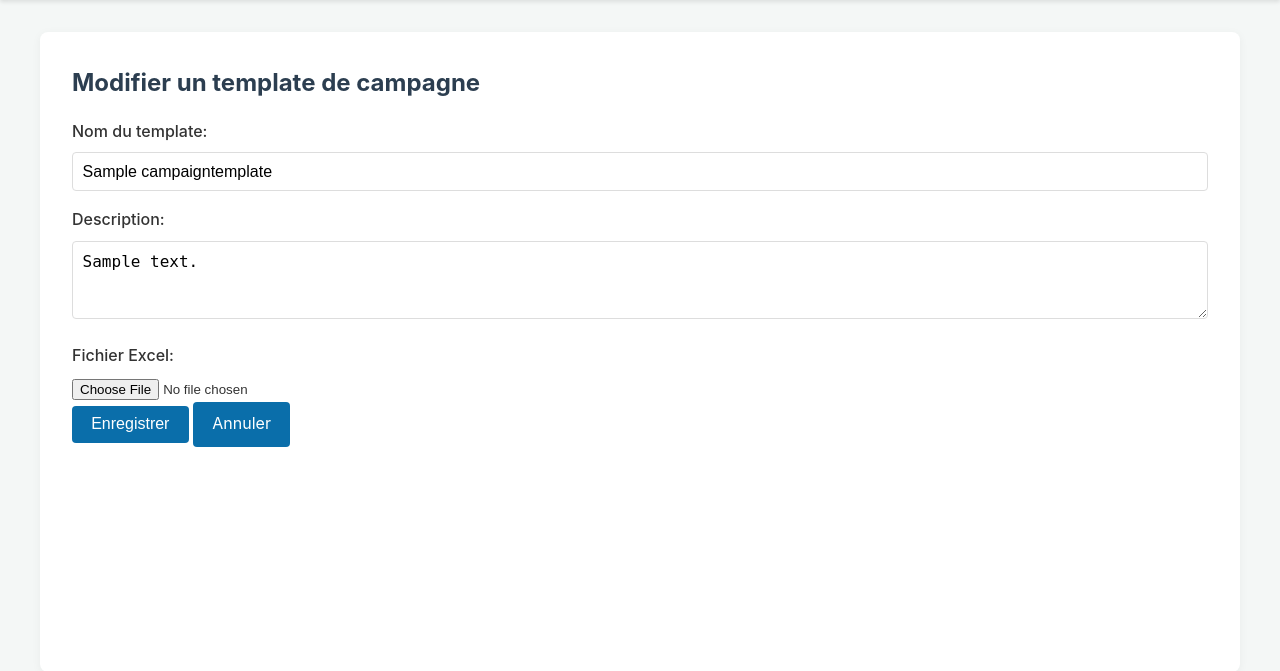
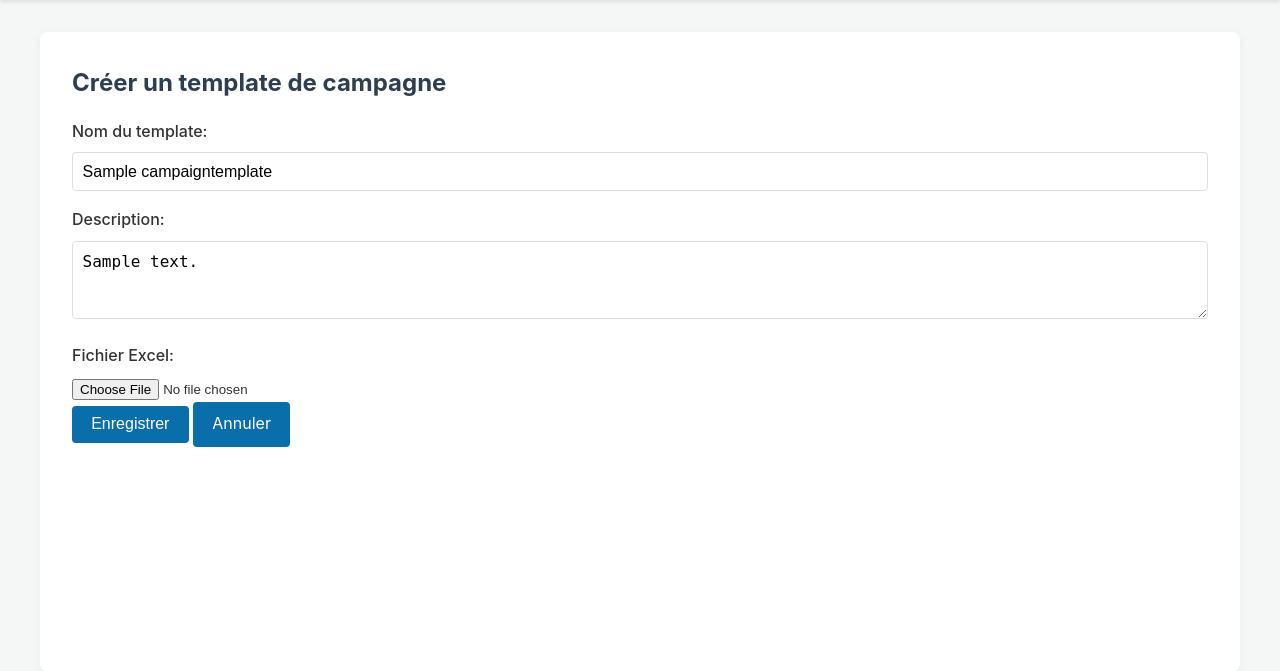
Before and after one commit to benji7803/Projet_Prog_Web_2025, a Django app: page /template/edit/1/ in a window 1280 px wide. Shown: the part 76-747 px from the top of the page. Run offline with Django 5.2, Linux system fonts and the light colour scheme; tables that the repository leaves empty hold one stand-in row (values such as "Sample post").

Commit message:
Fixed useless variable

```diff
--- a/gestionTemplate/templates/gestionTemplates/create_edit.html
+++ b/gestionTemplate/templates/gestionTemplates/create_edit.html
@@ -2,7 +2,7 @@
 
 {% block content %}
 <div class="container mt-4">
-    <h2>{{ action }} un template de campagne</h2>
+    <h2>Créer un template de campagne</h2>
 
     <form method="post" enctype="multipart/form-data">
         {% csrf_token %}
```
